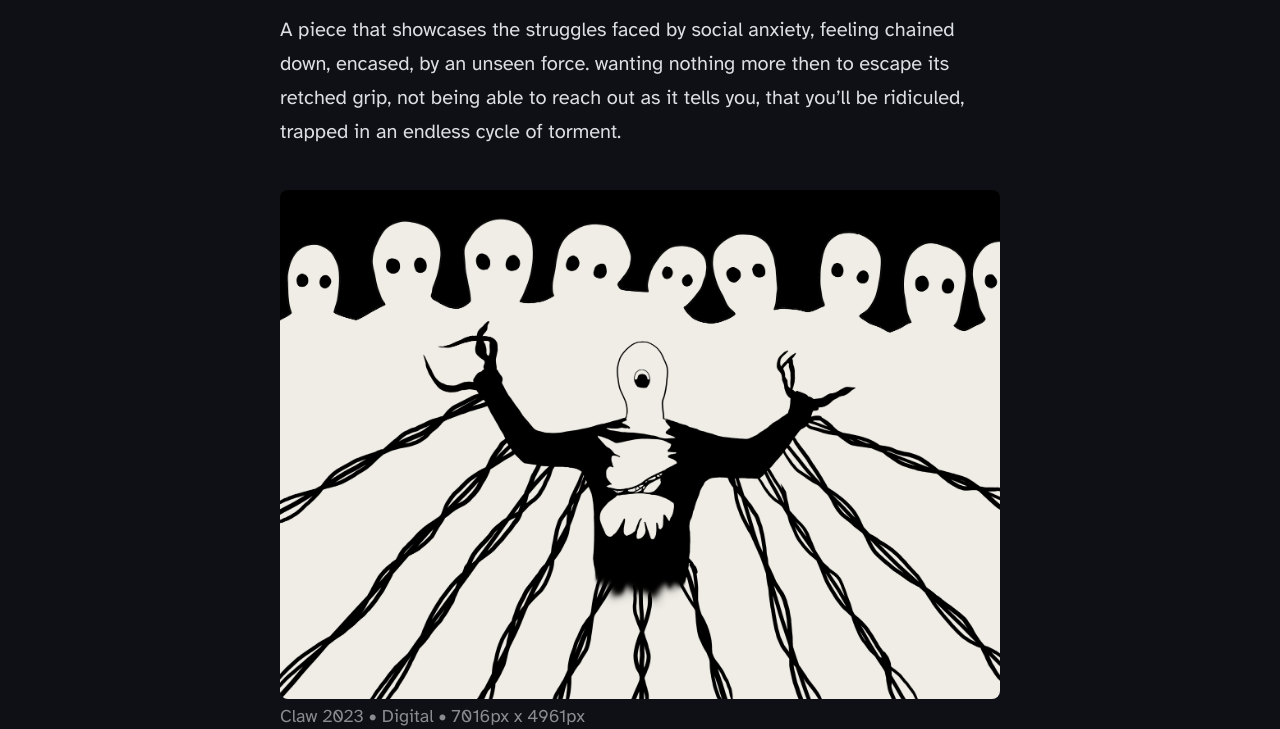
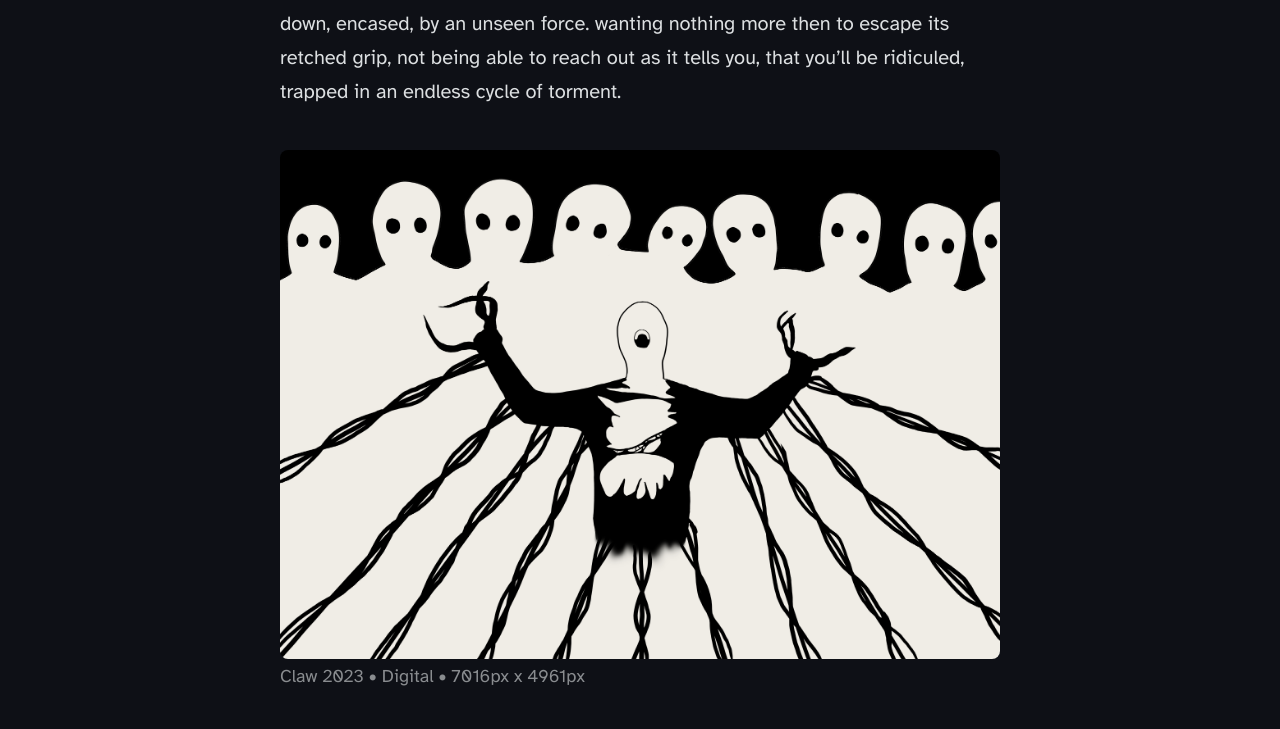
Before and after one commit to MatteusW/MatteusW.github.io, an Astro site: page /exhibits/2023/dec/claw in a window 1280 px wide. Shown: the part 304-1033 px from the top of the page. Built offline with nearby package versions, Linux system fonts and the light colour scheme; Astro itself is replaced by a stand-in of ours.

Commit message:
padding reduced

```diff
--- a/src/layouts/BlogPost.astro
+++ b/src/layouts/BlogPost.astro
@@ -23,7 +23,6 @@ const { title, description, pubDate, updatedDate } = Astro.props;
 				width: 720px;
 				max-width: 100%;
 				margin: auto;
-				padding-top: 2em;
 				color: rgb(var(--gray-dark));
 			}
 			.title {
```
